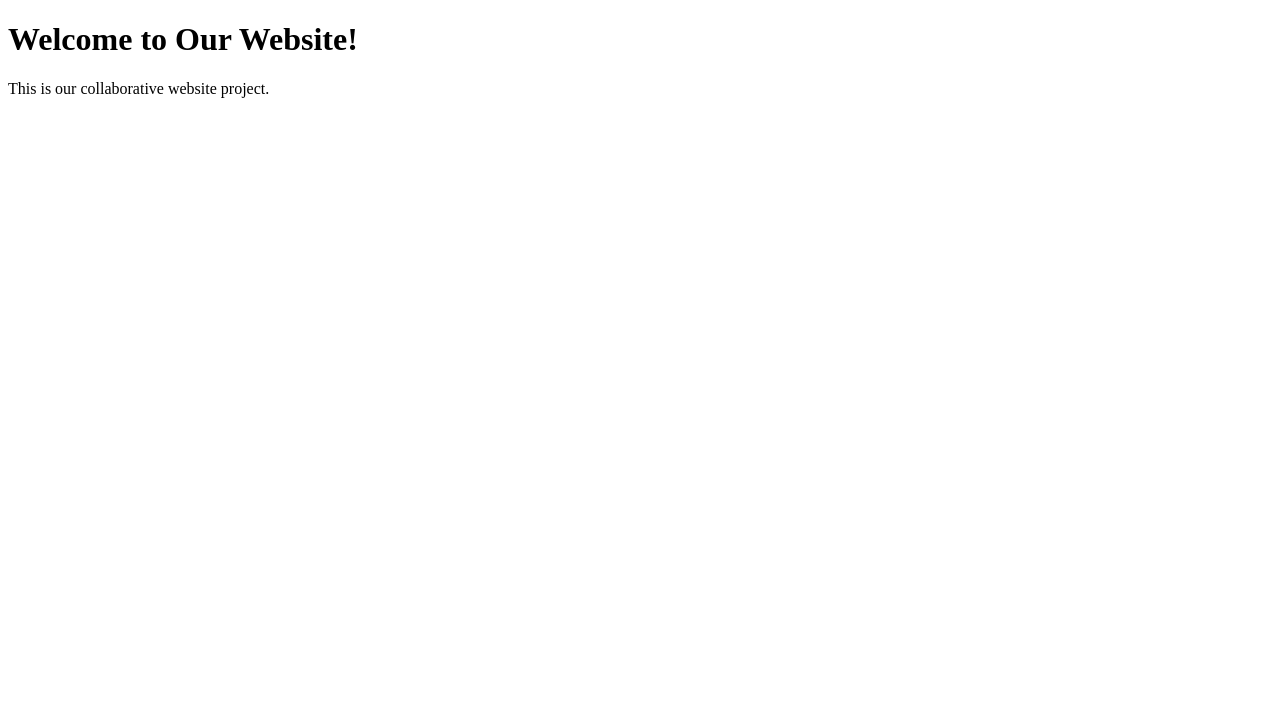
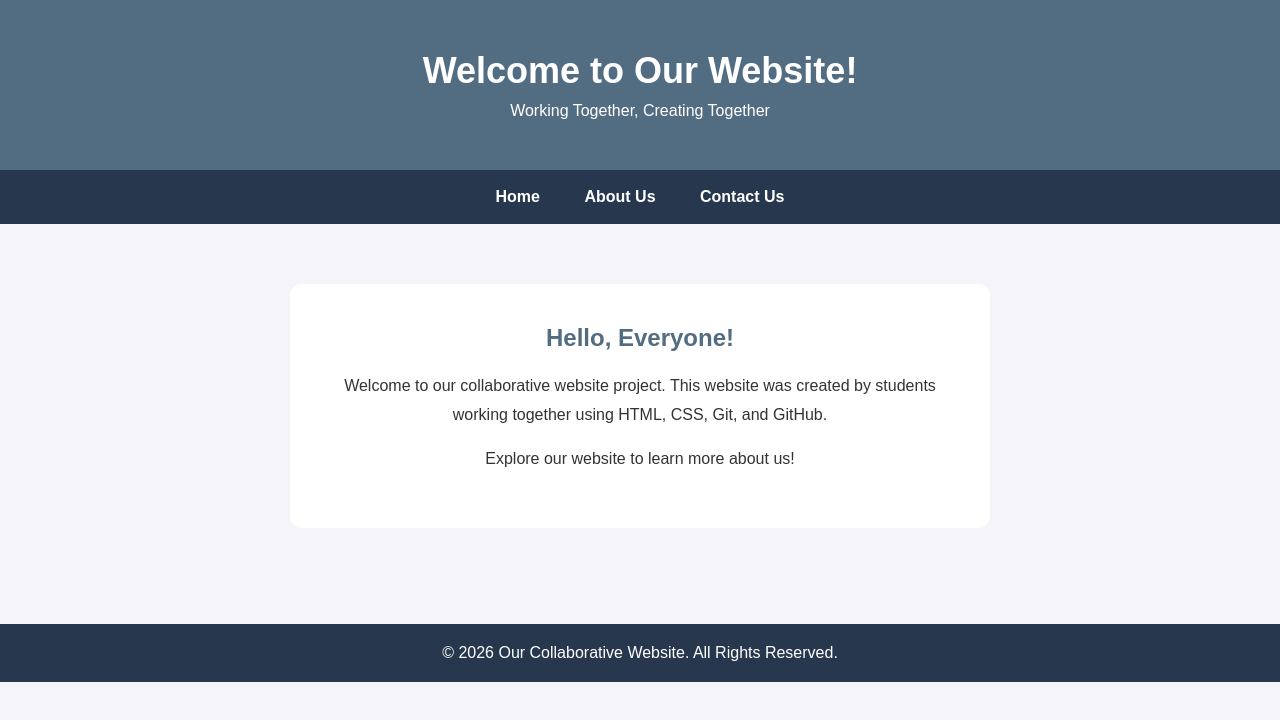
Before and after one commit to lianyanya/WEB, a plain HTML site: page index.html in a window 1280 px wide. Drawn offline with Linux system fonts and the light colour scheme.

Commit message:
Created homepage and website styling

```diff
--- a/index.html
+++ b/index.html
@@ -1,12 +1,42 @@
+
 <!DOCTYPE html>
 <html lang="en">
 <head>
     <meta charset="UTF-8">
     <meta name="viewport" content="width=device-width, initial-scale=1.0">
-    <title>Our Static Website</title>
+    <title>Our Collaborative Website</title>
+    <link rel="stylesheet" href="style.css">
 </head>
 <body>
-    <h1>Welcome to Our Website!</h1>
-    <p>This is our collaborative website project.</p>
+
+    <header>
+        <h1>Welcome to Our Website!</h1>
+        <p>Working Together, Creating Together</p>
+    </header>
+
+    <nav>
+        <a href="index.html">Home</a>
+        <a href="about.html">About Us</a>
+        <a href="contact.html">Contact Us</a>
+    </nav>
+
+    <main>
+        <section class="welcome">
+            <h2>Hello, Everyone!</h2>
+            <p>
+                Welcome to our collaborative website project.
+                This website was created by students working
+                together using HTML, CSS, Git, and GitHub.
+            </p>
+            <p>
+                Explore our website to learn more about us!
+            </p>
+        </section>
+    </main>
+
+    <footer>
+        <p>&copy; 2026 Our Collaborative Website. All Rights Reserved.</p>
+    </footer>
+
 </body>
 </html>
--- /dev/null
+++ b/style.css
@@ -0,0 +1,72 @@
+
+* {
+    margin: 0;
+    padding: 0;
+    box-sizing: border-box;
+}
+
+body {
+    font-family: Arial, sans-serif;
+    background-color: #f4f4f9;
+    color: #333;
+}
+
+header {
+    background-color: #526D82;
+    color: white;
+    text-align: center;
+    padding: 50px 20px;
+}
+
+header h1 {
+    font-size: 36px;
+    margin-bottom: 10px;
+}
+
+nav {
+    background-color: #27374D;
+    padding: 18px;
+    text-align: center;
+}
+
+nav a {
+    color: white;
+    text-decoration: none;
+    margin: 0 20px;
+    font-weight: bold;
+}
+
+nav a:hover {
+    color: #DDE6ED;
+}
+
+main {
+    min-height: 400px;
+    padding: 60px 20px;
+    text-align: center;
+}
+
+.welcome {
+    max-width: 700px;
+    margin: auto;
+    background-color: white;
+    padding: 40px;
+    border-radius: 12px;
+}
+
+.welcome h2 {
+    margin-bottom: 20px;
+    color: #526D82;
+}
+
+.welcome p {
+    line-height: 1.8;
+    margin-bottom: 15px;
+}
+
+footer {
+    background-color: #27374D;
+    color: white;
+    text-align: center;
+    padding: 20px;
+}
```
